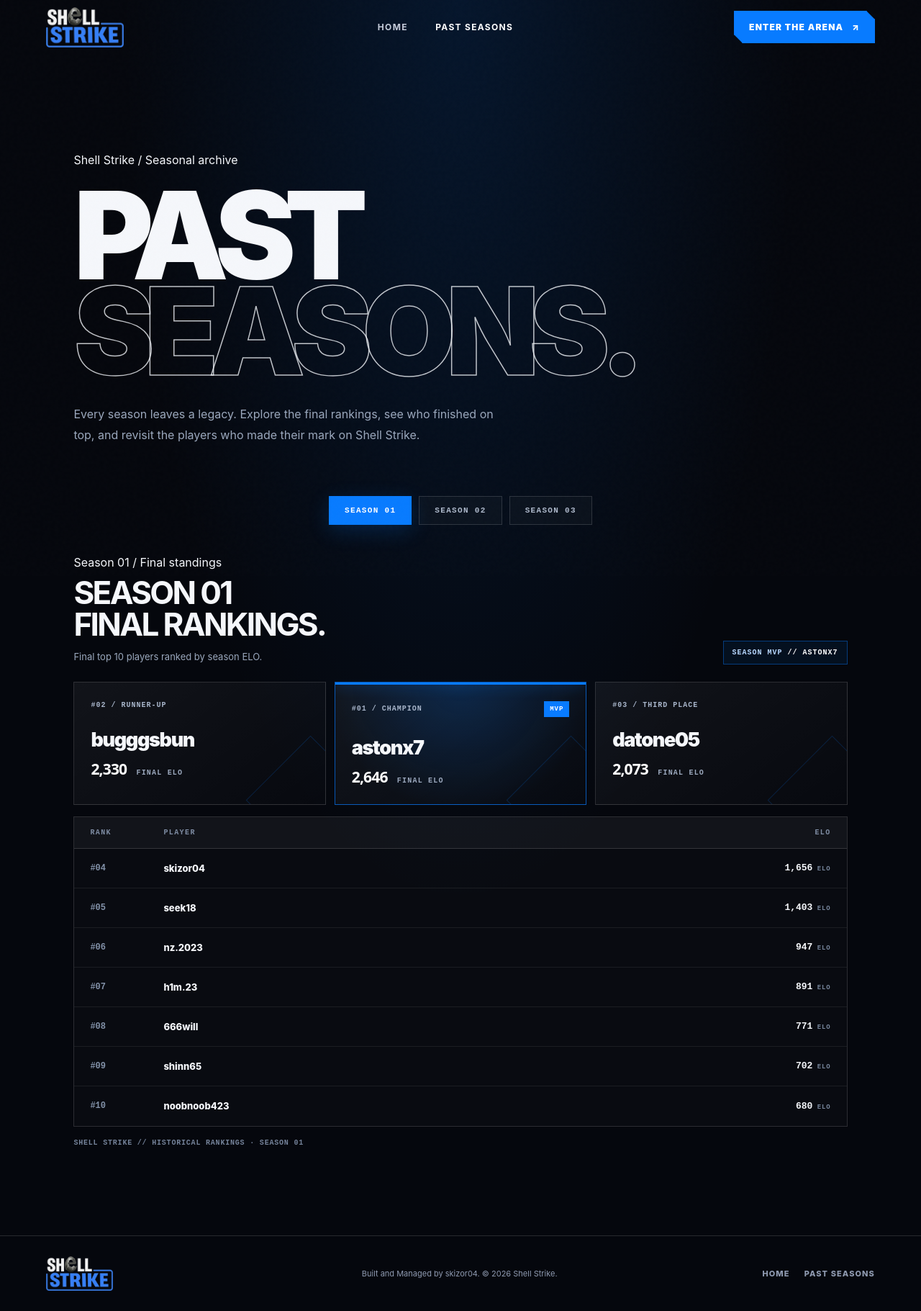
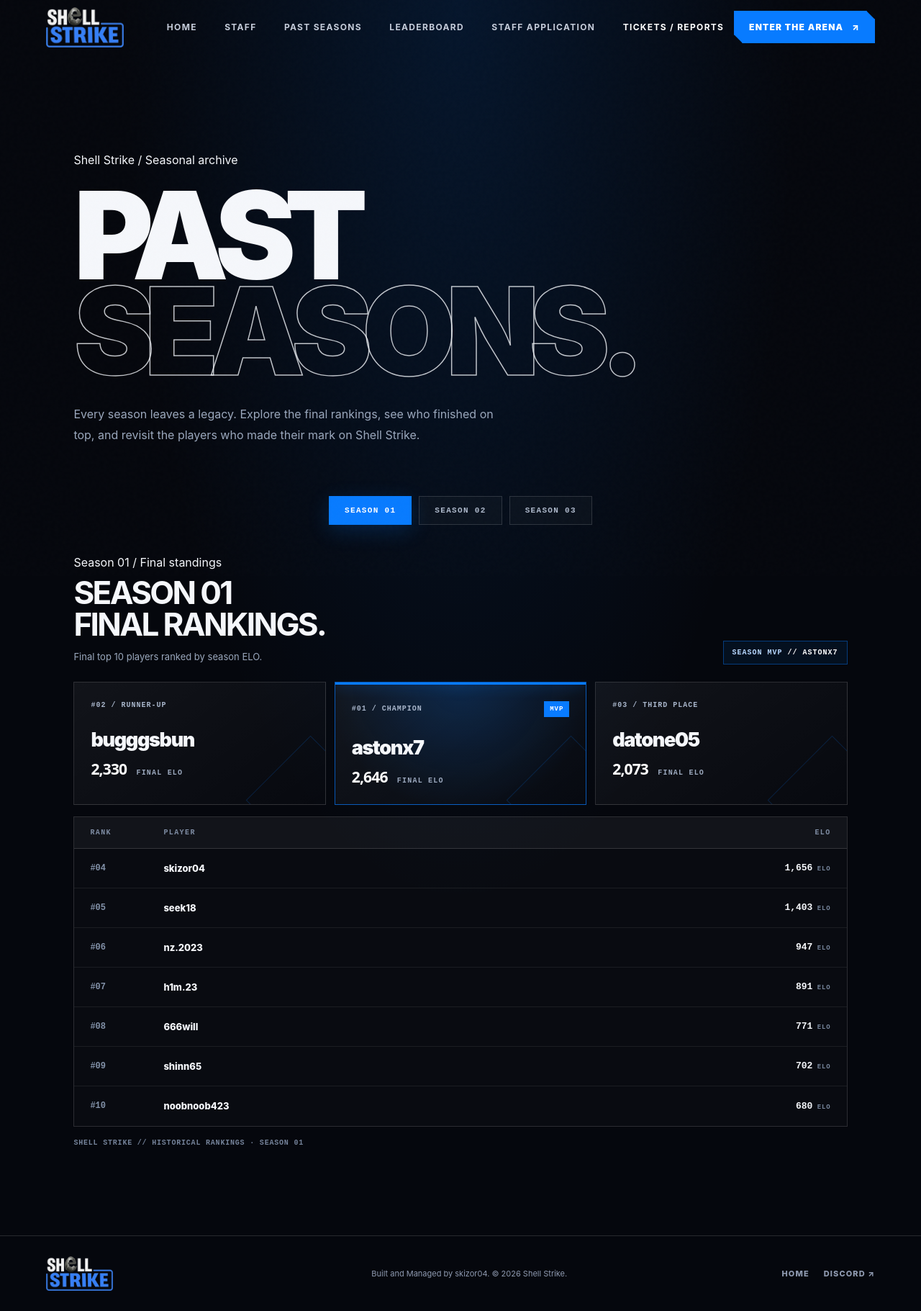
Before and after one commit to skizor01/shell-strike-xyz, a plain HTML site: page seasons.html in a window 1280 px wide. Shown: the whole page at 72% size. Drawn offline with Linux system fonts and the light colour scheme.

Commit message:
Add files via upload

```diff
--- a/seasons.html
+++ b/seasons.html
@@ -876,8 +876,9 @@
                 ><img src="assets/logo.png" alt="Shell Strike logo"
             /></a>
             <nav class="nav-links" id="navLinks">
-                <a href="index.html">Home</a>
-                <a href="past-seasons.html" aria-current="page">Past Seasons</a>
+                <a href="/">Home</a><a href="/staff">Staff</a><a href="/seasons">Past seasons</a
+                ><a href="/leaderboard">Leaderboard</a><a href="/apply">Staff application</a
+                ><a href="/tickets" aria-current="page">Tickets / reports</a>
             </nav>
             <div class="nav-actions">
                 <a
@@ -1124,7 +1125,7 @@
             /></a>
             <span>Built and Managed by skizor04. © <span id="year"></span> Shell Strike.</span>
             <div class="footer-links">
-                <a href="index.html">Home</a><a href="past-seasons.html" aria-current="page">Past Seasons</a>
+                <a href="/">Home</a><a href="https://discord.gg/shell-strike-ranked-1470482329075060831">Discord ↗</a>
             </div>
         </footer>
 
```
Also changed, not shown: index.html (+1 -1 lines), staff.html (+1 -1 lines), tickets.html (+5 -6 lines).
